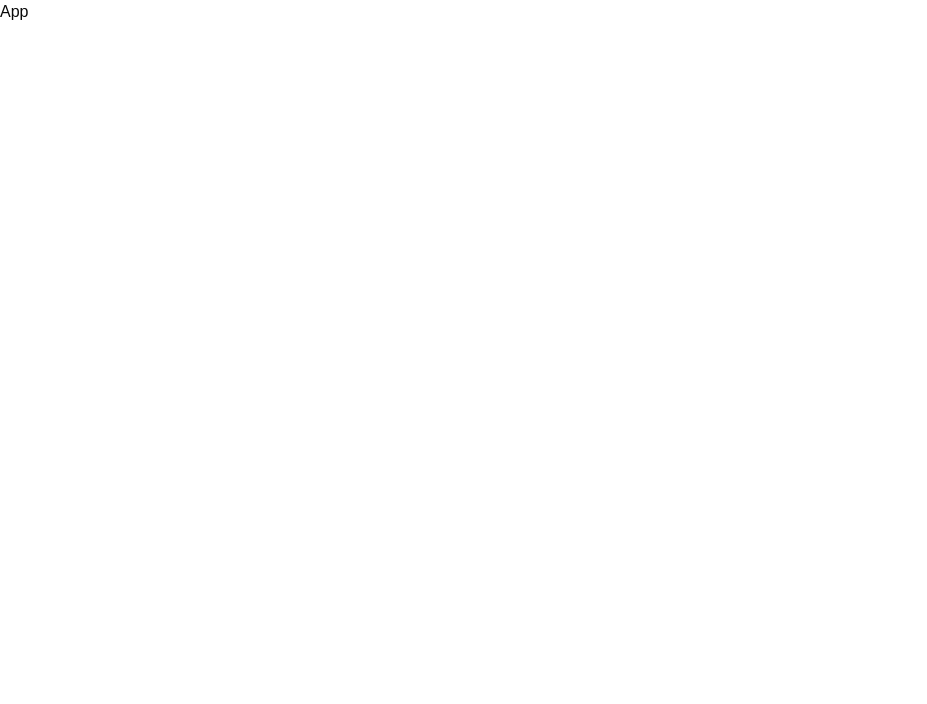
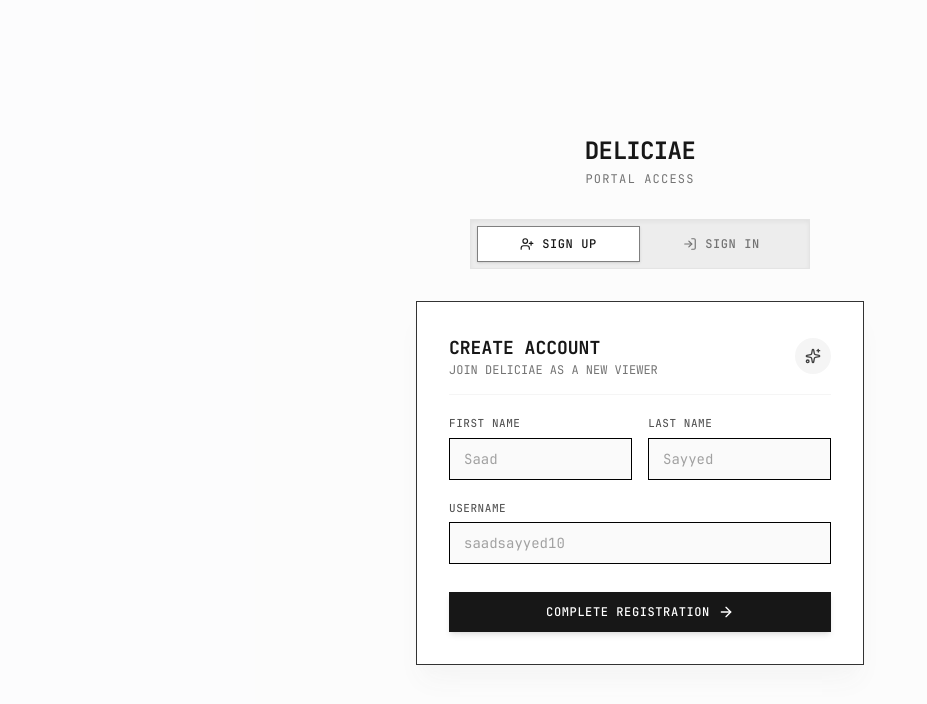
Before and after one commit to saadsayyed10/deliciae, a React (Vite) app in the folder frontend/: page /authentication in a window 1280 px wide. Shown: the top 704 px of the page, without its empty margins (0-927 px from the left). Built offline with nearby package versions, Linux system fonts and the light colour scheme.

Commit message:
UI: Viewer Authentication page

```diff
--- a/frontend/src/App.tsx
+++ b/frontend/src/App.tsx
@@ -1,5 +1,16 @@
+import { BrowserRouter as Router, Route, Routes } from "react-router-dom";
+import Landing from "./pages/Landing";
+import Authentication from "./pages/Authentication";
+
 const App = () => {
-  return <div>App</div>;
+  return (
+    <Router>
+      <Routes>
+        <Route path="/" element={<Landing />} />
+        <Route path="/authentication" element={<Authentication />} />
+      </Routes>
+    </Router>
+  );
 };
 
 export default App;
--- /dev/null
+++ b/frontend/src/pages/Authentication.tsx
@@ -0,0 +1,196 @@
+import { useState } from "react";
+import { motion, AnimatePresence } from "framer-motion";
+import { ArrowRight, UserPlus, LogIn, Sparkles } from "lucide-react";
+
+const Authentication = () => {
+  const [isSignUp, setIsSignUp] = useState<boolean>(true);
+
+  return (
+    <div className="flex justify-center items-center w-full min-h-screen bg-neutral-50/50 flex-col gap-y-8 text-neutral-800 font-jetbrains p-4 selection:bg-neutral-900 selection:text-white uppercase">
+      {/* Brand Header */}
+      <motion.div
+        initial={{ opacity: 0, y: -20 }}
+        animate={{ opacity: 1, y: 0 }}
+        transition={{ duration: 0.5 }}
+        className="text-center"
+      >
+        <h1 className="text-2xl font-bold tracking-tight text-neutral-900">
+          Deliciae
+        </h1>
+        <p className="text-xs text-neutral-500 uppercase tracking-widest mt-1">
+          Portal Access
+        </p>
+      </motion.div>
+
+      {/* Fluid Toggle Switch Container */}
+      <div className="relative flex items-center bg-neutral-200/60 p-1.5 border border-neutral-300/40 shadow-inner w-85 max-w-full">
+        {/* Sliding Background Pill */}
+        <motion.div
+          className="absolute top-1.5 bottom-1.5 w-[calc(50%-6px)] bg-white shadow-sm border border-black/50"
+          animate={{ left: isSignUp ? "6px" : "calc(50% + 0px)" }}
+          transition={{ type: "spring", stiffness: 350, damping: 30 }}
+        />
+
+        {/* Option 1: Sign Up */}
+        <button
+          onClick={() => setIsSignUp(true)}
+          className={`relative z-10 flex-1 text-center py-2.5 uppercase text-xs font-semibold tracking-wider transition-colors duration-200 cursor-pointer flex items-center justify-center gap-2 ${
+            isSignUp
+              ? "text-neutral-900"
+              : "text-neutral-500 hover:text-neutral-700"
+          }`}
+        >
+          <UserPlus className="w-3.5 h-3.5" />
+          <span>Sign Up</span>
+        </button>
+
+        {/* Option 2: Sign In */}
+        <button
+          onClick={() => setIsSignUp(false)}
+          className={`relative z-10 flex-1 text-center py-2.5 uppercase text-xs font-semibold tracking-wider transition-colors duration-200 cursor-pointer flex items-center justify-center gap-2 ${
+            !isSignUp
+              ? "text-neutral-900"
+              : "text-neutral-500 hover:text-neutral-700"
+          }`}
+        >
+          <LogIn className="w-3.5 h-3.5" />
+          <span>Sign In</span>
+        </button>
+      </div>
+
+      {/* Fluid Form Card Container */}
+      <div className="w-full max-w-md bg-white border border-black/80 shadow-xl shadow-neutral-100 overflow-hidden relative">
+        <AnimatePresence mode="wait">
+          {isSignUp ? (
+            /* Sign Up Form */
+            <motion.form
+              key="signup"
+              initial={{ opacity: 0, x: -30, filter: "blur(4px)" }}
+              animate={{ opacity: 1, x: 0, filter: "blur(0px)" }}
+              exit={{ opacity: 0, x: 30, filter: "blur(4px)" }}
+              transition={{ duration: 0.3, ease: "easeInOut" }}
+              onSubmit={(e) => e.preventDefault()}
+              className="p-8 flex flex-col gap-5"
+            >
+              <div className="flex items-center justify-between border-b border-neutral-100 pb-4">
+                <div>
+                  <h2 className="text-lg font-bold text-neutral-900">
+                    Create Account
+                  </h2>
+                  <p className="text-xs text-neutral-500">
+                    Join Deliciae as a new Viewer
+                  </p>
+                </div>
+                <div className="w-9 h-9 rounded-full bg-neutral-100 flex items-center justify-center text-neutral-700">
+                  <Sparkles className="w-4 h-4" />
+                </div>
+              </div>
+
+              <div className="flex gap-4">
+                <div className="flex flex-col gap-1.5 flex-1">
+                  <label className="text-[11px] font-medium uppercase tracking-wider text-neutral-600">
+                    First Name
+                  </label>
+                  <input
+                    type="text"
+                    placeholder="Saad"
+                    className="w-full bg-neutral-50 border border-black px-3.5 py-2.5 text-sm text-neutral-800 placeholder:text-neutral-400 focus:outline-none focus:border-neutral-900 focus:bg-white transition-all"
+                  />
+                </div>
+                <div className="flex flex-col gap-1.5 flex-1">
+                  <label className="text-[11px] font-medium uppercase tracking-wider text-neutral-600">
+                    Last Name
+                  </label>
+                  <input
+                    type="text"
+                    placeholder="Sayyed"
+                    className="w-full bg-neutral-50 border border-black px-3.5 py-2.5 text-sm text-neutral-800 placeholder:text-neutral-400 focus:outline-none focus:border-neutral-900 focus:bg-white transition-all"
+                  />
+                </div>
+              </div>
+
+              <div className="flex flex-col gap-1.5">
+                <label className="text-[11px] font-medium uppercase tracking-wider text-neutral-600">
+                  Username
+                </label>
+                <input
+                  type="email"
+                  placeholder="saadsayyed10"
+                  className="w-full bg-neutral-50 border border-black px-3.5 py-2.5 text-sm text-neutral-800 placeholder:text-neutral-400 focus:outline-none focus:border-neutral-900 focus:bg-white transition-all"
+                />
+              </div>
+
+              <motion.button
+                whileHover={{ scale: 1.01 }}
+                whileTap={{ scale: 0.99 }}
+                type="submit"
+                className="mt-2 w-full bg-neutral-900 text-white py-3 text-xs uppercase font-semibold tracking-wider flex items-center justify-center gap-2 hover:bg-neutral-800 transition-colors cursor-pointer shadow-md shadow-neutral-900/10"
+              >
+                <span>Complete Registration</span>
+                <ArrowRight className="w-4 h-4" />
+              </motion.button>
+            </motion.form>
+          ) : (
+            /* Sign In Form */
+            <motion.form
+              key="signin"
+              initial={{ opacity: 0, x: 30, filter: "blur(4px)" }}
+              animate={{ opacity: 1, x: 0, filter: "blur(0px)" }}
+              exit={{ opacity: 0, x: -30, filter: "blur(4px)" }}
+              transition={{ duration: 0.3, ease: "easeInOut" }}
+              onSubmit={(e) => e.preventDefault()}
+              className="p-8 flex flex-col gap-5"
+            >
+              <div className="flex items-center justify-between border-b border-neutral-100 pb-4">
+                <div>
+                  <h2 className="text-lg font-bold text-neutral-900">
+                    Welcome Back
+                  </h2>
+                  <p className="text-xs text-neutral-500">
+                    Sign in to access verified Pages
+                  </p>
+                </div>
+                <div className="w-9 h-9 rounded-full bg-neutral-100 flex items-center justify-center text-neutral-700">
+                  <LogIn className="w-4 h-4" />
+                </div>
+              </div>
+
+              <div className="flex flex-col gap-1.5">
+                <label className="text-[11px] font-medium uppercase tracking-wider text-neutral-600">
+                  Username
+                </label>
+                <input
+                  type="text"
+                  placeholder="saadsayyed10"
+                  className="w-full bg-neutral-50 border border-black px-3.5 py-2.5 text-sm text-neutral-800 placeholder:text-neutral-400 focus:outline-none focus:border-neutral-900 focus:bg-white transition-all"
+                />
+              </div>
+
+              <div className="flex items-center justify-between text-xs text-neutral-500">
+                <span></span>
+                <a
+                  href="#forgot"
+                  className="hover:text-neutral-900 underline transition-colors"
+                >
+                  Forgot username?
+                </a>
+              </div>
+
+              <motion.button
+                whileHover={{ scale: 1.01 }}
+                whileTap={{ scale: 0.99 }}
+                type="submit"
+                className="mt-2 w-full bg-neutral-900 text-white py-3 text-xs uppercase font-semibold tracking-wider flex items-center justify-center gap-2 hover:bg-neutral-800 transition-colors cursor-pointer shadow-md shadow-neutral-900/10"
+              >
+                <span>Sign In to Account</span>
+                <ArrowRight className="w-4 h-4" />
+              </motion.button>
+            </motion.form>
+          )}
+        </AnimatePresence>
+      </div>
+    </div>
+  );
+};
+
+export default Authentication;
--- /dev/null
+++ b/frontend/src/pages/Landing.tsx
@@ -0,0 +1,5 @@
+const Landing = () => {
+  return <div>Landing</div>;
+};
+
+export default Landing;
--- a/frontend/vite.config.ts
+++ b/frontend/vite.config.ts
@@ -8,7 +8,7 @@ export default defineConfig({
   plugins: [react(), tailwindcss()],
   resolve: {
     alias: {
-      "@": path.resolve(__dirname, "./src"),
+      "@": path.resolve(import.meta.dirname, "./src"),
     },
   },
 });
```
